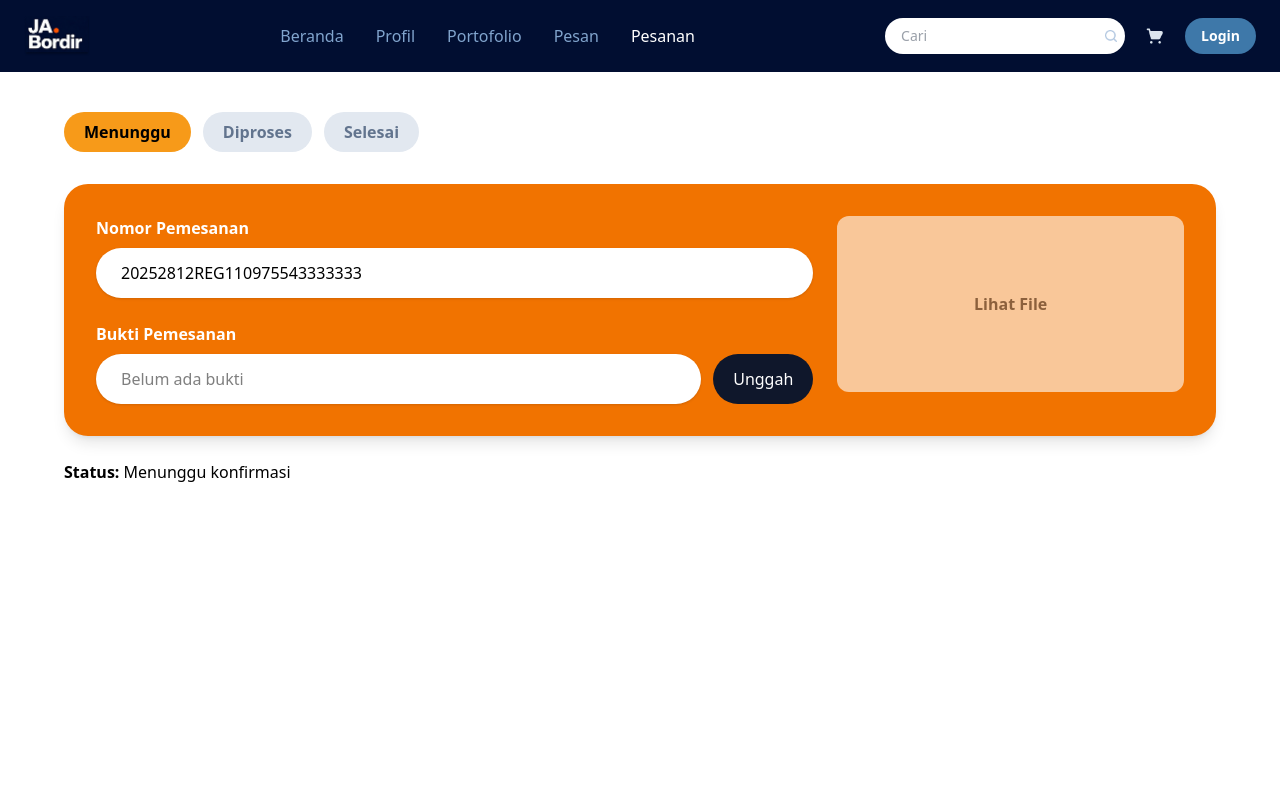
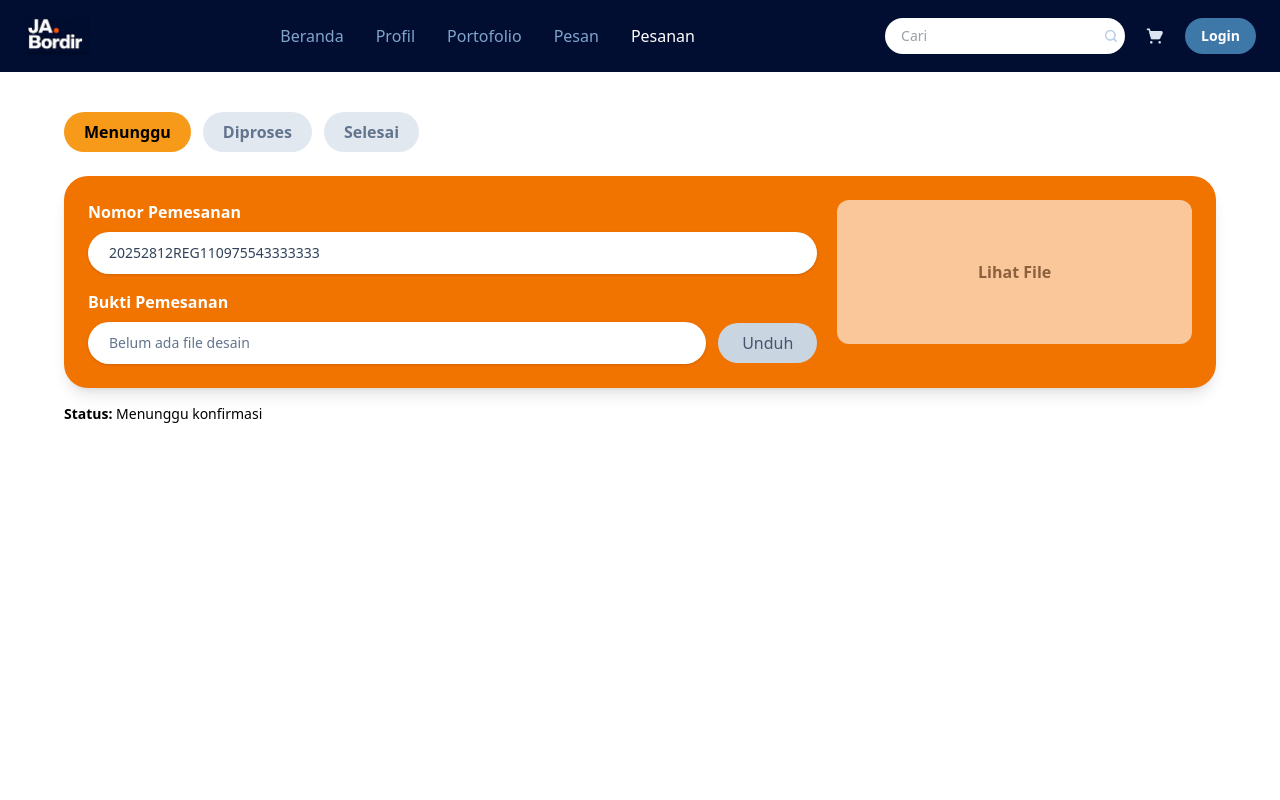
Before and after one commit to kaiharvest/Project-Capstone, a React (Vite) app in the folder Frontend/: page /pesanan in a window 1280 px wide. Shown: the top 800 px of the page. Built offline with nearby package versions, Linux system fonts and the light colour scheme; no server answers; a web font is replaced by a local one.

Commit message:
improve secc

```diff
--- a/Frontend/src/pages/Pembayaran.jsx
+++ b/Frontend/src/pages/Pembayaran.jsx
@@ -92,7 +92,7 @@ export default function Pembayaran() {
   }
 
   return (
-    <div className="min-h-screen bg-gray-50 flex items-center justify-center p-4">
+    <div className="min-h-screen bg-gray-50 flex items-center justify-center px-4 py-6">
       <div className="w-full max-w-5xl rounded-3xl bg-orange-500 p-6 md:p-8 shadow-lg">
         <div className="grid grid-cols-1 md:grid-cols-3 gap-6 items-stretch">
           {/* LEFT: FORM */}
--- a/Frontend/src/pages/Pesanan.jsx
+++ b/Frontend/src/pages/Pesanan.jsx
@@ -79,7 +79,7 @@ export default function Pesanan() {
       <main className="flex-1 px-4 sm:px-6 py-10">
         <div className="max-w-6xl mx-auto">
           {/* ===== TABS (READ-ONLY) ===== */}
-          <div className="flex flex-wrap gap-3 mb-8">
+          <div className="flex flex-wrap gap-3 mb-6">
             {TABS.map((tab) => {
               const active = activeTab === tab.key;
               return (
@@ -101,12 +101,12 @@ export default function Pesanan() {
 
           {/* ===== CARD ===== */}
           <div
-            className="rounded-3xl p-5 sm:p-8 shadow-lg"
+            className="rounded-3xl p-4 sm:p-6 shadow-lg"
             style={{ backgroundColor: "#F17300" }}
           >
-            <div className="grid grid-cols-1 lg:grid-cols-3 gap-6">
+            <div className="grid grid-cols-1 lg:grid-cols-3 gap-5">
               {/* LEFT */}
-              <div className="lg:col-span-2 space-y-6">
+              <div className="lg:col-span-2 space-y-4">
                 <div>
                   <label className="text-white font-semibold block mb-2">
                     Nomor Pemesanan
@@ -114,7 +114,7 @@ export default function Pesanan() {
                   <input
                     readOnly
                     value={orderNumber}
-                    className="w-full rounded-full px-6 py-3 bg-white shadow-sm border border-white/60"
+                    className="w-full rounded-full px-5 py-2.5 bg-white shadow-sm border border-white/60 text-sm text-slate-700"
                   />
                 </div>
 
@@ -123,24 +123,27 @@ export default function Pesanan() {
                     Bukti Pemesanan
                   </label>
 
-                  <div className="flex flex-col sm:flex-row gap-3">
-                    <input
-                      readOnly
-                      value={proofFileName}
-                      placeholder="Belum ada bukti"
-                      className="flex-1 rounded-full px-6 py-3 bg-white shadow-sm border border-white/60"
-                    />
+                  <div className="flex flex-col sm:flex-row gap-3 items-center">
+                    <div className="flex-1 rounded-full px-5 py-2.5 bg-white shadow-sm border border-white/60 text-sm text-slate-500 truncate">
+                      {proofFileName || "Belum ada file desain"}
+                    </div>
 
-                    <button
-                      onClick={() =>
-                        proofFileUrl
-                          ? handleDownload()
-                          : fileRef.current.click()
-                      }
-                      className="px-5 py-2 rounded-full bg-slate-900 text-white w-full sm:w-auto"
-                    >
-                      {proofFileUrl ? "Unduh" : "Unggah"}
-                    </button>
+                    {proofFileUrl ? (
+                      <button
+                        onClick={handleDownload}
+                        className="px-6 py-2 rounded-full text-white w-full sm:w-auto transition bg-slate-900 hover:bg-slate-800"
+                      >
+                        Unduh
+                      </button>
+                    ) : (
+                      <button
+                        type="button"
+                        disabled
+                        className="px-6 py-2 rounded-full w-full sm:w-auto bg-slate-300 text-slate-600"
+                      >
+                        Unduh
+                      </button>
+                    )}
                   </div>
 
                   <input
@@ -160,19 +163,18 @@ export default function Pesanan() {
               {/* RIGHT */}
               <div
                 onClick={() => proofFileUrl && setShowPreview(true)}
-                className={`h-44 rounded-xl bg-white flex items-center justify-center cursor-pointer ${
-                  !proofFileUrl && "opacity-60 cursor-default"
+                className={`h-32 sm:h-36 rounded-xl bg-white flex items-center justify-center cursor-pointer transition ${
+                  proofFileUrl ? "hover:shadow-md" : "opacity-60 cursor-default"
                 }`}
+                title={proofFileUrl ? "Lihat File" : "Belum ada file"}
               >
-                <span className="font-semibold text-gray-600">
-                  Lihat File
-                </span>
+                <span className="font-semibold text-gray-600">Lihat File</span>
               </div>
             </div>
           </div>
 
           {/* STATUS TEXT */}
-          <div className="mt-6">
+          <div className="mt-4 text-sm">
             <strong>Status:</strong>{" "}
             {activeTab === "menunggu"
               ? "Menunggu konfirmasi"
--- a/Frontend/src/pages/Register.jsx
+++ b/Frontend/src/pages/Register.jsx
@@ -202,7 +202,7 @@ export default function Register() {
                     <button
                       type="button"
                       onClick={() => setShowPass((v) => !v)}
-                      className="ml-3 opacity-60 hover:opacity-90"
+                      className="ml-3 opacity-60 hover:opacity-90 cursor-pointer"
                       aria-label="Toggle password"
                     >
                       <svg
@@ -244,7 +244,7 @@ export default function Register() {
                     <button
                       type="button"
                       onClick={() => setShowConfirm((v) => !v)}
-                      className="ml-3 opacity-60 hover:opacity-90"
+                      className="ml-3 opacity-60 hover:opacity-90 cursor-pointer"
                       aria-label="Toggle confirm password"
                     >
                       <svg
@@ -271,7 +271,7 @@ export default function Register() {
 
                 <button
                   type="submit"
-                  className="w-full h-11 rounded-full bg-[#3E78A9] text-white font-semibold shadow-md mt-2"
+                  className="w-full h-11 rounded-full bg-[#3E78A9] text-white font-semibold shadow-md mt-2 cursor-pointer"
                 >
                   Register
                 </button>
```
